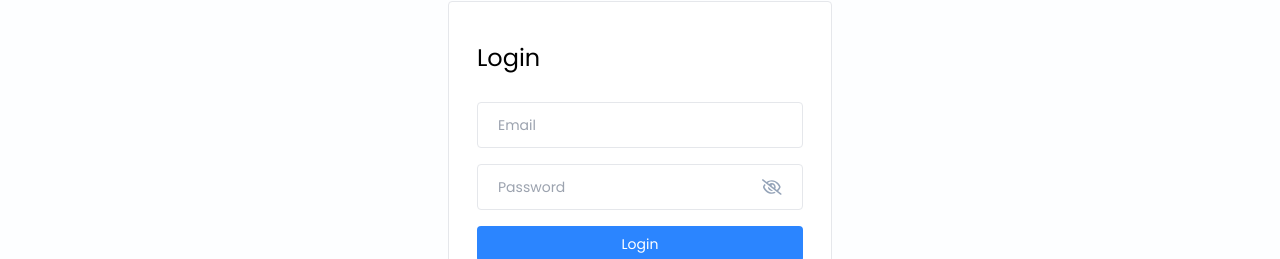
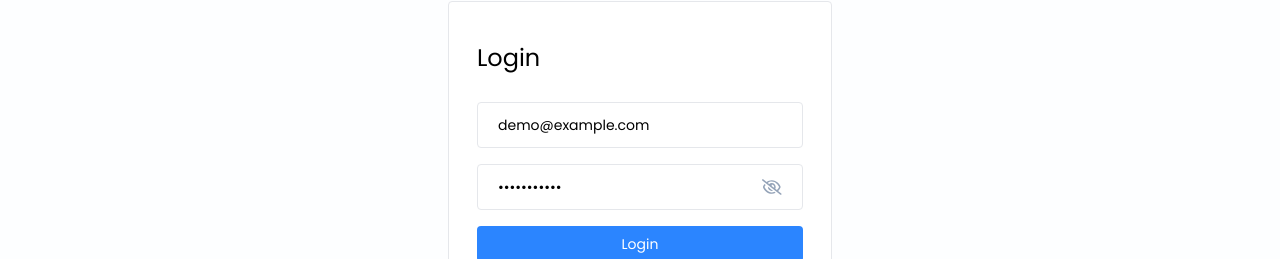
Before and after one commit to alisina97/NotesApp-MERN, a React (Vite) app in the folder frontend/notes-app/: page / in a window 1280 px wide. Shown: the part 171-430 px from the top of the page. Built offline with nearby package versions, Linux system fonts and the light colour scheme.

Commit message:
[UPDATE] preload demo email and password for login form

```diff
--- a/frontend/notes-app/src/pages/Login/Login.jsx
+++ b/frontend/notes-app/src/pages/Login/Login.jsx
@@ -7,8 +7,8 @@ import axiosInstance from '../../utils/axiosinstance';
 
 function Login() {
 
-  const [email, setEmail] = useState("");
-  const [password, setPassword] = useState("");
+  const [email, setEmail] = useState('demo@example.com');
+  const [password, setPassword] = useState('password123');
   const [error, setError] = useState(null);
 
   const navigate = useNavigate();
```
